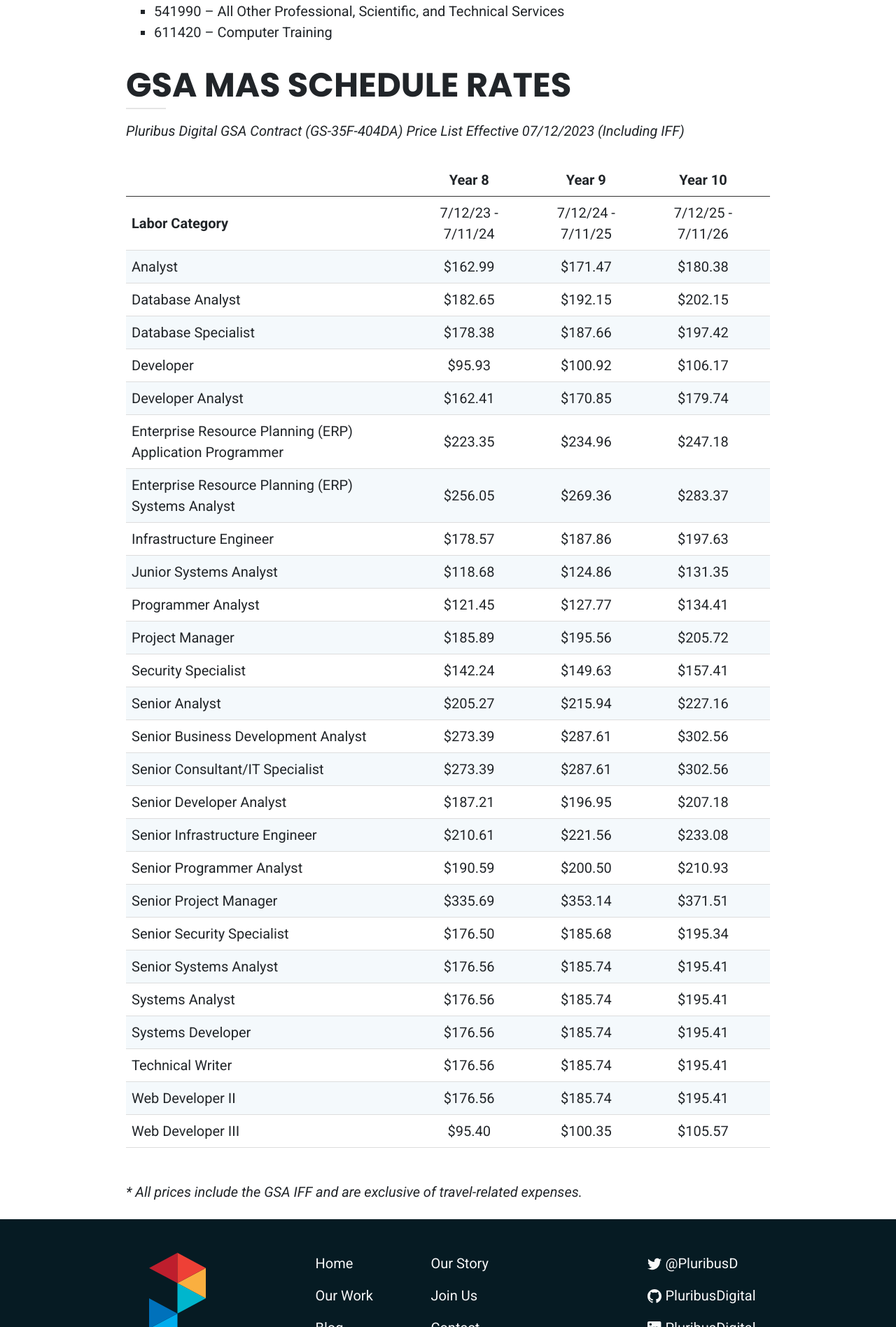
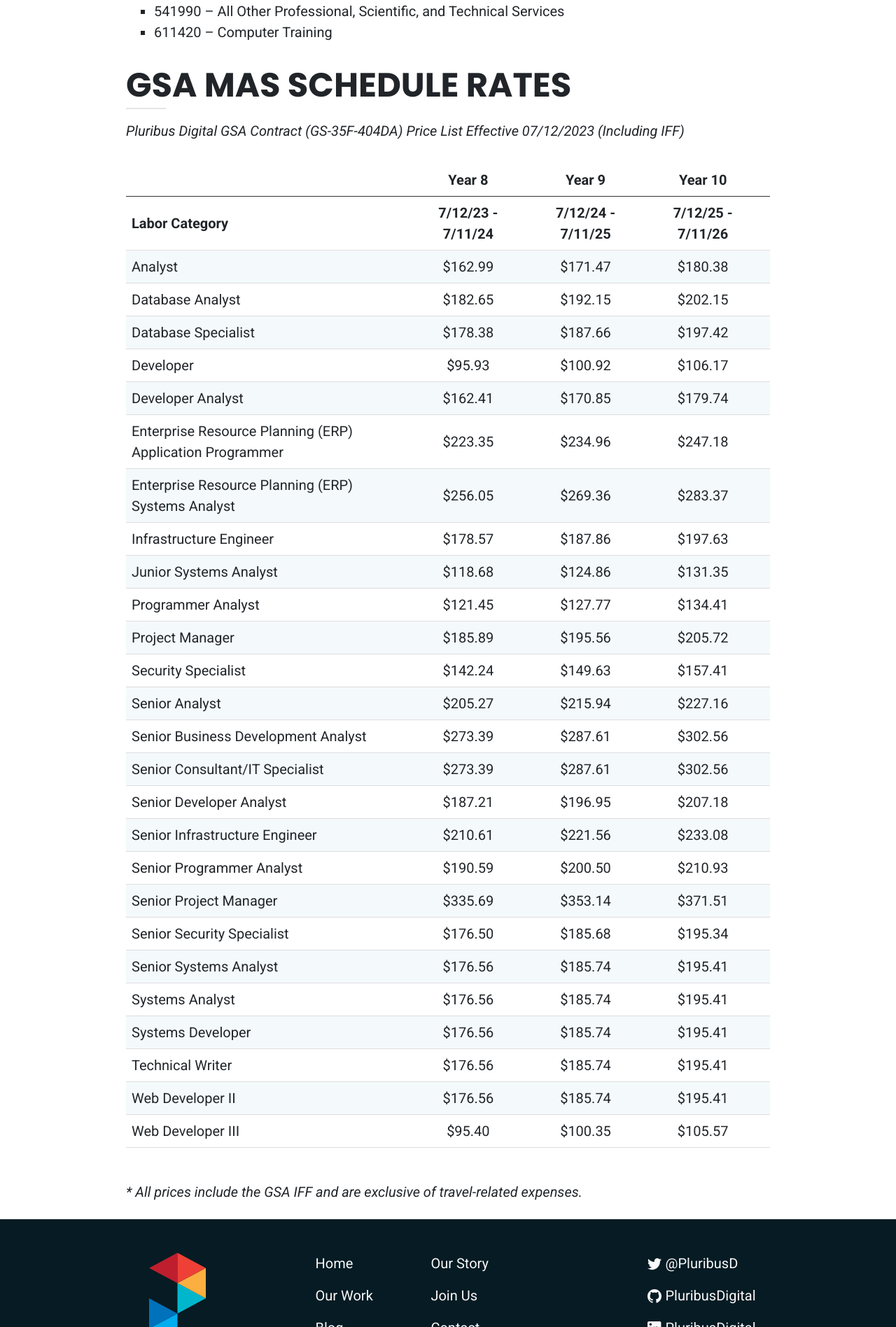
Before and after one commit to PluribusDigital/pluribusdigital-com, a Jekyll site: the page built from content/work/contract_vehicles/gsa_70.md, in a window 1280 px wide. Shown: the part 1229-3125 px from the top of the page at 70% size. Built offline with Jekyll 4.4.1, drawn with Linux system fonts in a browser that asks for light colours.

Commit message:
Update gsa_70.md

```diff
--- a/content/work/contract_vehicles/gsa_70.md
+++ b/content/work/contract_vehicles/gsa_70.md
@@ -46,7 +46,7 @@
 
 |  | Year 8 | Year 9 | Year 10 |
 | :--- | :---: | :---: | :---: |
-| **Labor Category** | 7/12/23 - 7/11/24 | 7/12/24 - 7/11/25 | 7/12/25 - 7/11/26 |
+| **Labor Category** | **7/12/23 - 7/11/24** | **7/12/24 - 7/11/25** | **7/12/25 - 7/11/26** |
 | Analyst |	$162.99 | $171.47| $180.38 |
 | Database Analyst | $182.65 | $192.15 | $202.15 |
 | Database Specialist | $178.38 | $187.66 | $197.42 |
```
